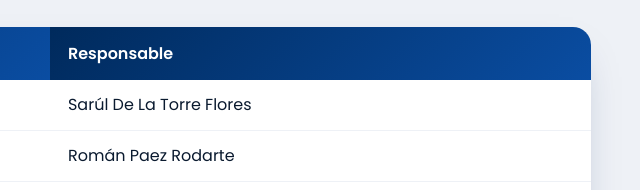
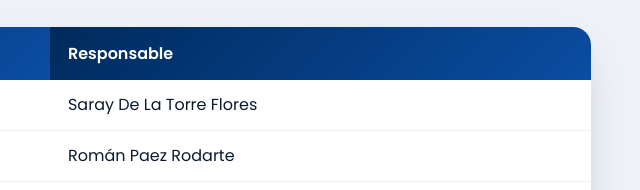
Before and after one commit to pdrccx/ManualUNIDMarlen, a plain HTML site: page index.html in a window 1280 px wide. Shown: the part 5563-5753 px from the top of the page, 599-1239 px from the left. Drawn offline with Linux system fonts and the light colour scheme.

Commit message:
Correct name of Rector de Campus

```diff
--- a/index.html
+++ b/index.html
@@ -428,7 +428,7 @@
           <tr><th>Área</th><th>Responsable</th></tr>
         </thead>
         <tbody>
-          <tr><td>Rector de Campus</td><td>Sarúl De La Torre Flores</td></tr>
+          <tr><td>Rector de Campus</td><td>Saray De La Torre Flores</td></tr>
           <tr><td>Gerente de Administración</td><td>Román Paez Rodarte</td></tr>
           <tr><td>Gerente de Crecimiento</td><td>Ana Lilia Cruz Carranza</td></tr>
           <tr><td>Asesor Educativo Joven</td><td>Liliana Portela Avello</td></tr>
```
